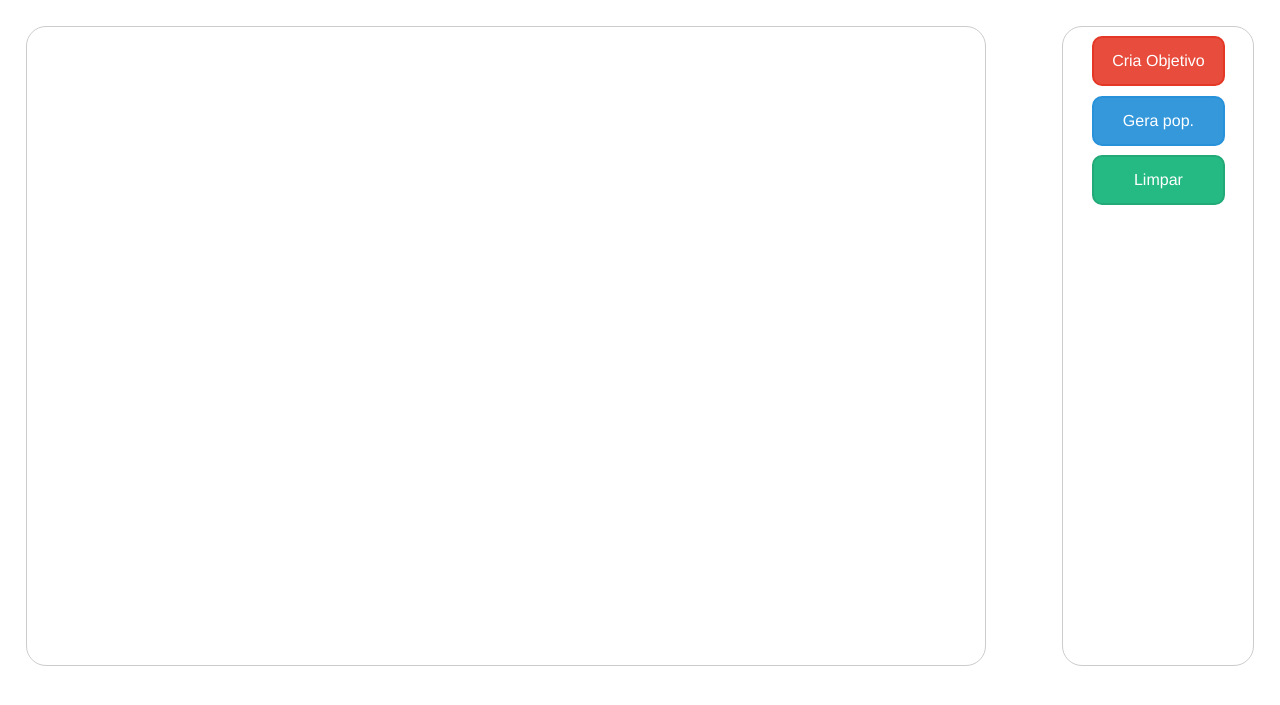
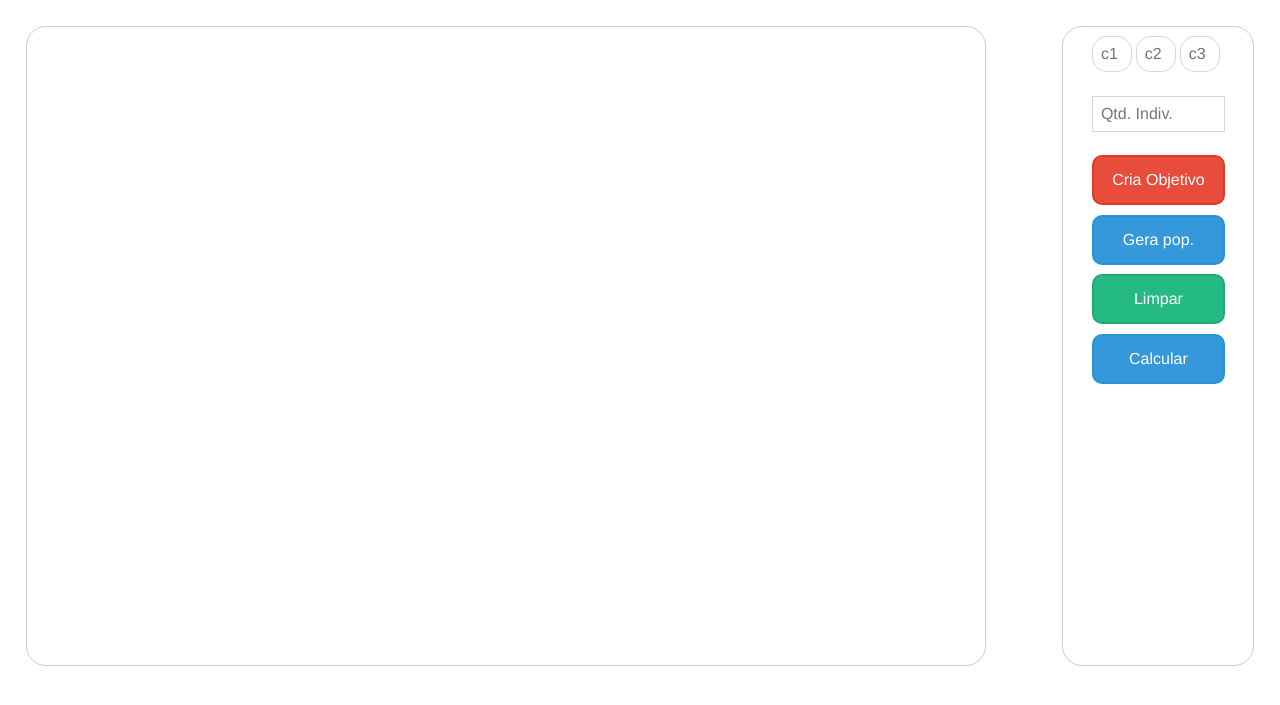
Before and after one commit to Flaviomagalhaest/PSO, a Django app: page /psoclassic/ in a window 1280 px wide. Shown: the top 705 px of the page. Run offline with Django 3.2, Linux system fonts and the light colour scheme.

Commit message:
Alterações de estilo e criacao da controller para o app psoclassic

```diff
--- a/psoweb/psoclassic/static/psoclassic/css/style.css
+++ b/psoweb/psoclassic/static/psoclassic/css/style.css
@@ -5,6 +5,7 @@
     border: 1px solid #ccc;
     border-radius: 20px;
     float: left;
+    min-height: 318px;
 }
 
 #menu {
@@ -14,6 +15,7 @@
     float: right;
     border: 1px solid #ccc;
     border-radius: 20px;
+    min-height: 318px;
 }
 
 .botaoMenuDiv{
@@ -31,3 +33,10 @@
     height: 100%;
     border-radius: 10px;
 }
+
+.const {
+    border-radius: 15px;
+    width: 30%;
+    float: left;
+    margin-right: 3%;
+}
--- /dev/null
+++ b/psoweb/psoclassic/static/psoclassic/js/psoclassicController.js
@@ -0,0 +1,3 @@
+function gerarPopInicial() {
+    var elem = document.getElementById('tela');
+}
--- a/psoweb/psoclassic/templates/psoclassic/index.html
+++ b/psoweb/psoclassic/templates/psoclassic/index.html
@@ -9,13 +9,24 @@
 <div id="tela"></div>
 <div id="menu">
     <div class="botaoMenuDiv">
+        <input type="text" id="c1" class="const" placeholder="c1">
+        <input type="text" id="c2" class="const" placeholder="c2">
+        <input type="text" id="c3" class="const" placeholder="c3">
+    </div>
+    <div class="botaoMenuDiv">
+        <input type="text" id="qtdIndividuos" placeholder="Qtd. Indiv.">
+    </div>
+    <div class="botaoMenuDiv">
         <a id="criaObjetivo" class="botaoMenu btn--red">Cria Objetivo</a>
     </div>
     <div class="botaoMenuDiv">
-        <a id="criaObjetivo" class="botaoMenu btn--blue">Gera pop.</a>
+        <a id="gerarPop" class="botaoMenu btn--blue">Gera pop.</a>
     </div>
     <div class="botaoMenuDiv">
-        <a id="criaObjetivo" class="botaoMenu btn--green">Limpar</a>
+        <a id="limpar" class="botaoMenu btn--green">Limpar</a>
+    </div>
+    <div class="botaoMenuDiv">
+        <a id="calcular" class="botaoMenu btn--blue">Calcular</a>
     </div>
 </div>
 </body>
```
